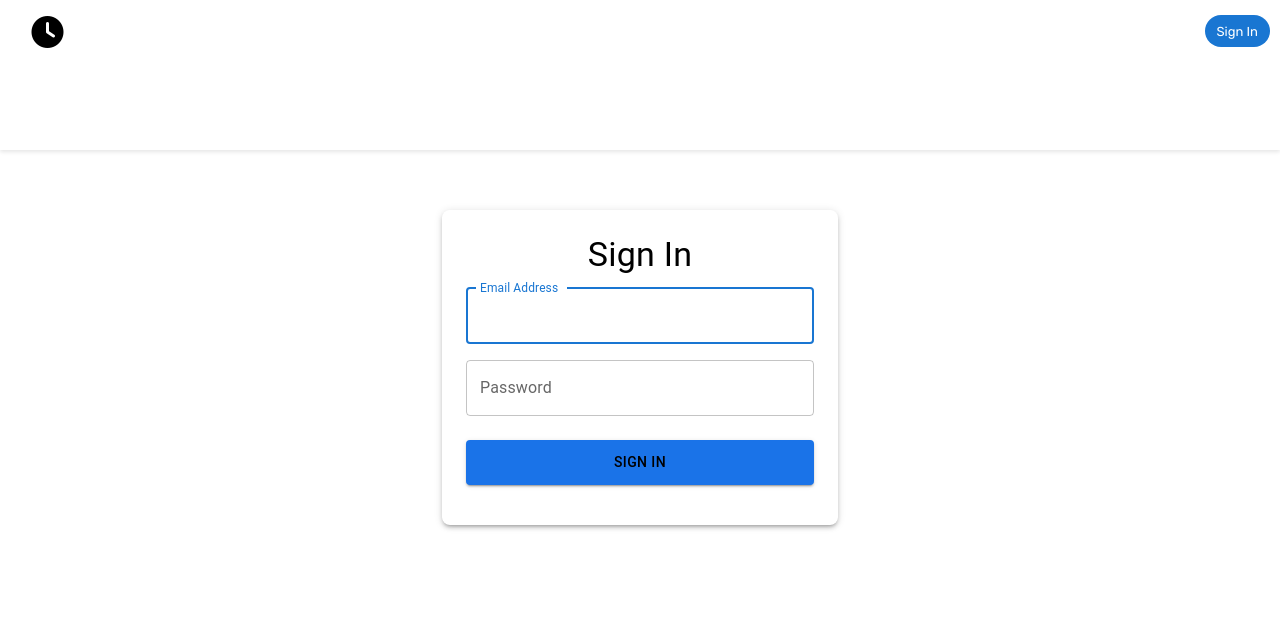
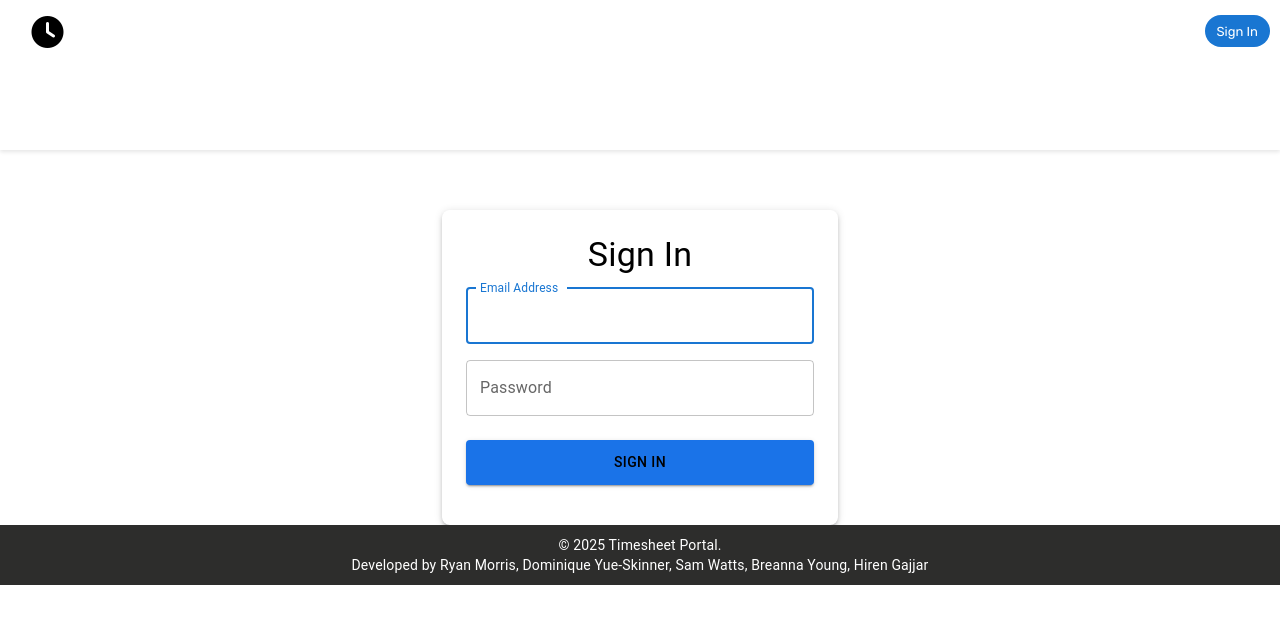
Before and after one commit to rmorrisgit/hackathonTimesheet, a React (Vite) app in the folder client/: page /signin in a window 1280 px wide. Shown: the top 624 px of the page. Built offline with nearby package versions, Linux system fonts and the light colour scheme.

Commit message:
Footer complete

```diff
--- a/client/src/components/Footer.jsx
+++ b/client/src/components/Footer.jsx
@@ -1,17 +1,26 @@
 import React from 'react';
-import '../css/footer.css';
+import { Typography, Box } from '@mui/material';
+// import '../css/footer.css';
 
-const Footer = props => {
-    return (
-      <footer className=" footer text-white"
-      style={{
-
-      }}
+const Footer = () => {
+  return (
+    <footer className="footer">
+      <Box
+        sx={{
+          backgroundColor: '#2D2D2C',
+          color: 'white',
+          padding: '10px 0',
+          textAlign: 'center',
+          marginTop: 'auto',
+        }}
       >
-      <p></p>
-
-      </footer>
-    );
-}
+        <Typography variant="body2">
+          &copy; {new Date().getFullYear()} Timesheet Portal.
+        </Typography>
+        <Typography variant="body2">Developed by Ryan Morris, Dominique Yue-Skinner, Sam Watts, Breanna Young, Hiren Gajjar</Typography>
+     </Box>
+    </footer>
+  );
+};
 
 export default Footer;
--- a/client/src/css/footer.css
+++ b/client/src/css/footer.css
@@ -1,15 +1,7 @@
-
-  footer {
-    /* padding-top: 1rem;
-    padding-bottom: 1rem;
-    width: 100%;
-    white-space: nowrap;
-    position: fixed;
-
-    bottom: 0;
-
-    justify-items: center;
-    height: 50px;
-    background-color: #1d1d1d28;
-    z-index: -22; */
-  }
+.footer {
+  width: 100%;
+  text-align: center;
+  background-color: #2D2D2C;
+  color: rgb(186, 186, 186);
+  padding: 10px 0;
+}
```
Also changed, not shown: client/src/components/Layout.jsx (added, +14 -0 lines), client/src/css/layout.css (added, +9 -0 lines).
